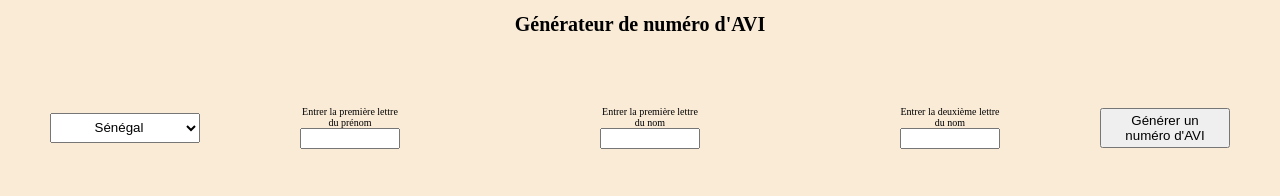
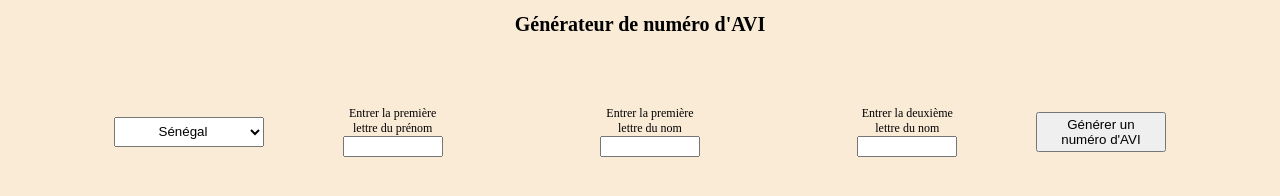
Before and after one commit to Momosa123/creation-ID-AVI, a plain HTML site: page index.html in a window 1280 px wide. Drawn offline with Linux system fonts and the light colour scheme.

Commit message:
edit label and form

```diff
--- a/index.html
+++ b/index.html
@@ -20,15 +20,21 @@
         <option value="Bénin">Bénin</option>
       </select>
       <div class="letter-input">
-        <label for="premiere-lettre">Entrer la première lettre du prénom</label>
+        <label class="letter-label" for="premiere-lettre"
+          >Entrer la première lettre du prénom</label
+        >
         <input id="premiere-lettre" name="premiere-lettre" type="text" />
       </div>
       <div class="letter-input">
-        <label for="deuxieme-lettre">Entrer la première lettre du nom</label>
+        <label class="letter-label" for="deuxieme-lettre"
+          >Entrer la première lettre du nom</label
+        >
         <input id="deuxieme-lettre" name="deuxieme-lettre" type="text" />
       </div>
       <div class="letter-input">
-        <label for="troisieme-lettre">Entrer la deuxième lettre du nom</label>
+        <label class="letter-label" for="troisieme-lettre"
+          >Entrer la deuxième lettre du nom</label
+        >
         <input id="troisieme-lettre" name="troisieme-lettre" type="text" />
       </div>
       <button>Générer un numéro d'AVI</button>
--- a/style.css
+++ b/style.css
@@ -19,7 +19,8 @@ body {
   margin: 5rem auto;
 }
 form {
-  width: 100%;
+  width: 90%;
+  margin: 0 auto;
   padding: 2rem 5rem;
 }
 
@@ -83,3 +84,7 @@ button:hover {
   background-color: azure;
   width: fit-content;
 }
+
+.letter-label {
+  font-size: 1.2rem;
+}
```
